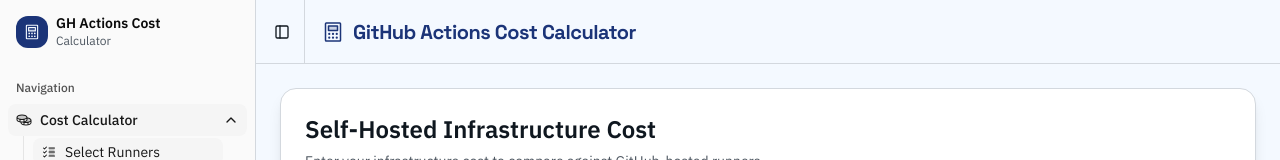
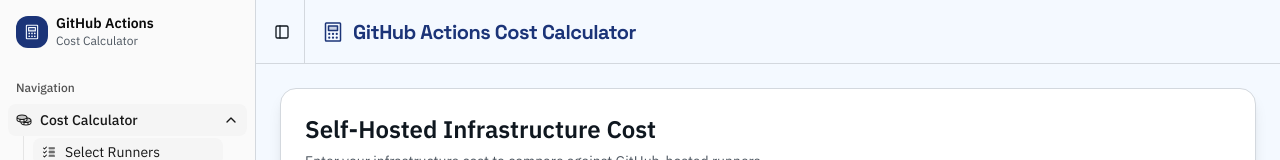
Before and after one commit to aatmmr/github-actions-cost-calculator, a React (Vite) app: page / in a window 1280 px wide. Shown: the top 160 px of the page. Built offline with nearby package versions, Linux system fonts and the light colour scheme.

Commit message:
fix: Update sidebar title to reflect GitHub Actions and Cost Calculator

```diff
--- a/src/components/AppSidebar.tsx
+++ b/src/components/AppSidebar.tsx
@@ -65,8 +65,8 @@
                   <Calculator size={18} weight="duotone" />
                 </div>
                 <div className="grid flex-1 text-left text-sm leading-tight">
-                  <span className="truncate font-semibold">GH Actions Cost</span>
-                  <span className="truncate text-xs text-muted-foreground">Calculator</span>
+                  <span className="truncate font-semibold">GitHub Actions</span>
+                  <span className="truncate text-xs text-muted-foreground">Cost Calculator</span>
                 </div>
               </div>
             </SidebarMenuButton>
```
